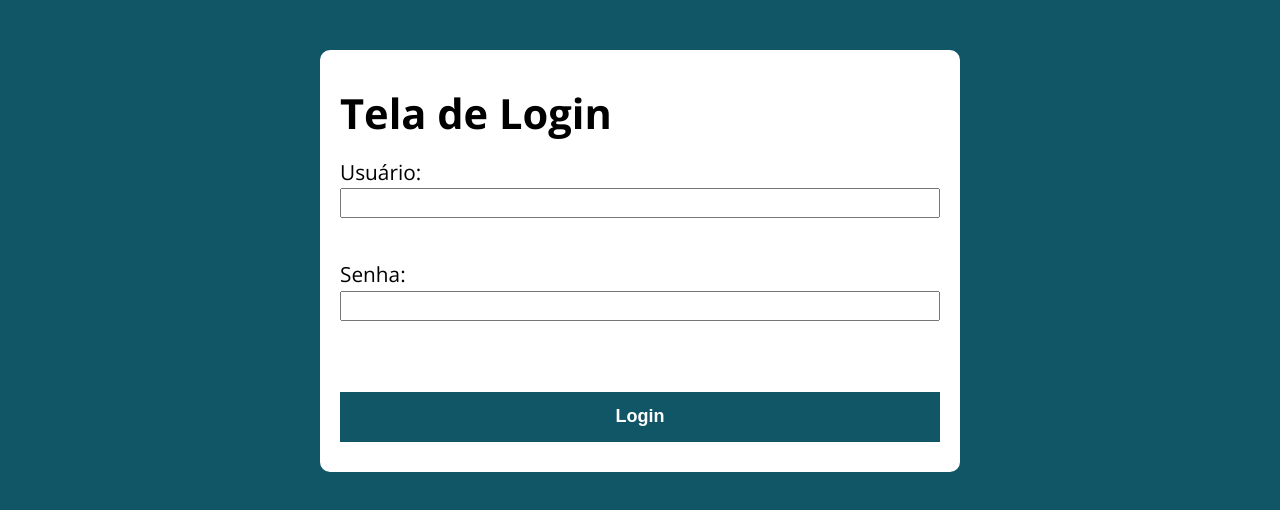
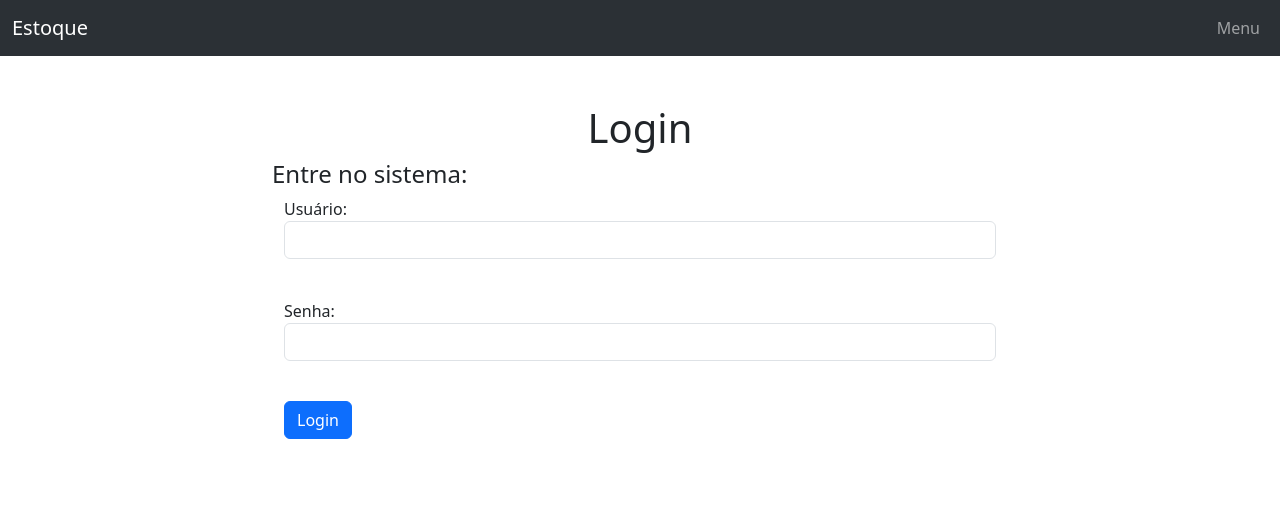
Before and after one commit to JoaoMDantas/Estoquecontrol, a plain HTML site: page index.html in a window 1280 px wide. Drawn offline with nearby package versions, Linux system fonts and the light colour scheme.

Commit message:
mudei toda a tela inicial usando bootstrap

```diff
--- a/index.html
+++ b/index.html
@@ -4,20 +4,52 @@
     <meta charset="UTF-8">
     <meta name="viewport" content="width=device-width, initial-scale=1.0">
     <title>Tela de Login</title>
-    <link rel="stylesheet" href="./controleDeEstoque/src/assets/css/style.css">
+    <link href="https://cdn.jsdelivr.net/npm/bootstrap@5.3.1/dist/css/bootstrap.min.css" rel="stylesheet" integrity="sha384-4bw+/aepP/YC94hEpVNVgiZdgIC5+VKNBQNGCHeKRQN+PtmoHDEXuppvnDJzQIu9" crossorigin="anonymous">
+
 </head>
 <body>
+    <nav class="navbar navbar-expand-lg bg-body-tertiary" data-bs-theme="dark">
+        <div class="container-fluid">
+          <a class="navbar-brand" href="#">Estoque</a>
+          <button class="navbar-toggler" type="button" data-bs-toggle="collapse" data-bs-target="#navbarSupportedContent" aria-controls="navbarSupportedContent" aria-expanded="false" aria-label="Toggle navigation">
+            <span class="navbar-toggler-icon"></span>
+          </button>
+          <div class="collapse navbar-collapse" id="navbarSupportedContent">
+            <ul class="navbar-nav ms-auto ml-2 ml-lg-0">
+              <li class="nav-item">
+                <a class="nav-link" href="#">Menu</a>
+              </li>
+
+            </ul>
+
+          </div>
+        </div>
+      </nav>
+      <div class="container">
+        <div class="row">
+            <div class="col-lg-2"></div>
+            <div class="col-lg-8 my-5">
+                <h1 class="text-center">Login</h1>
+
+
+                <div class="row">
+                    <div class="col lg">
+                        <h4>Entre no sistema:</h4>
     <form id="loginForm" class="container">
-        <h1>Tela de Login</h1>
+        <div class="mb-3">
         <label for="username">Usuário:</label>
-        <input type="text" id="username" required><br>
+        <input type="text" class="form-control" id="username" required><br>
+        </div>
 
+        <div class="mb-3">
         <label for="password">Senha:</label>
-        <input type="password" id="password" required><br>
+        <input type="password" class="form-control" id="password" required><br>
+        </div>
 
-        <button type="submit">Login</button>
-        <div id="tentativas"></div>
+        <button type="submit" class="btn btn-primary">Login</button>
+        <div id="tentativas" class="ml-3"></div>
     </form>
+    <script src="https://cdn.jsdelivr.net/npm/bootstrap@5.3.1/dist/js/bootstrap.bundle.min.js" integrity="sha384-HwwvtgBNo3bZJJLYd8oVXjrBZt8cqVSpeBNS5n7C8IVInixGAoxmnlMuBnhbgrkm" crossorigin="anonymous"></script>
 
     <script src="./controleDeEstoque/loguin.js"></script>
 </body>
```
Also changed, not shown: 1 other file.
